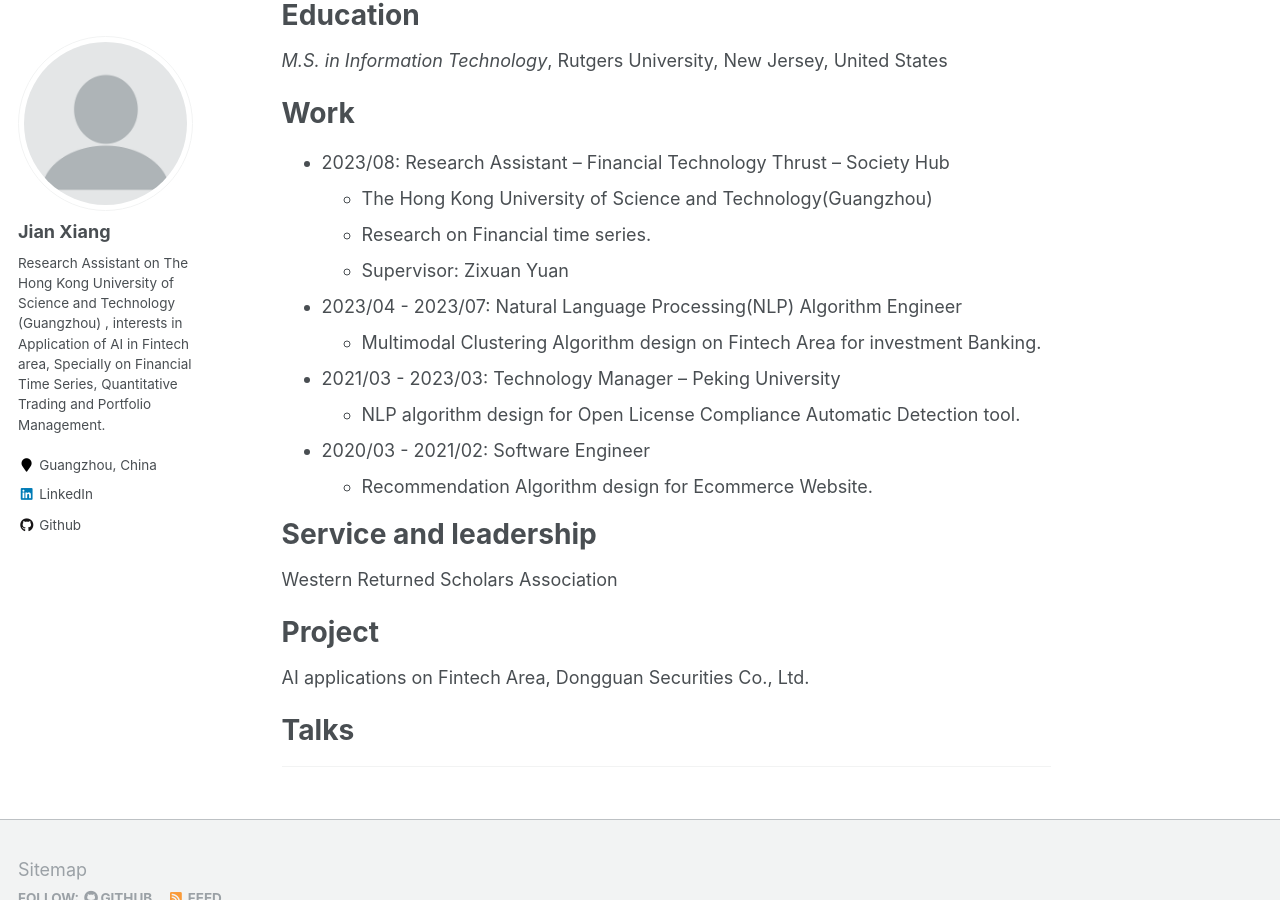
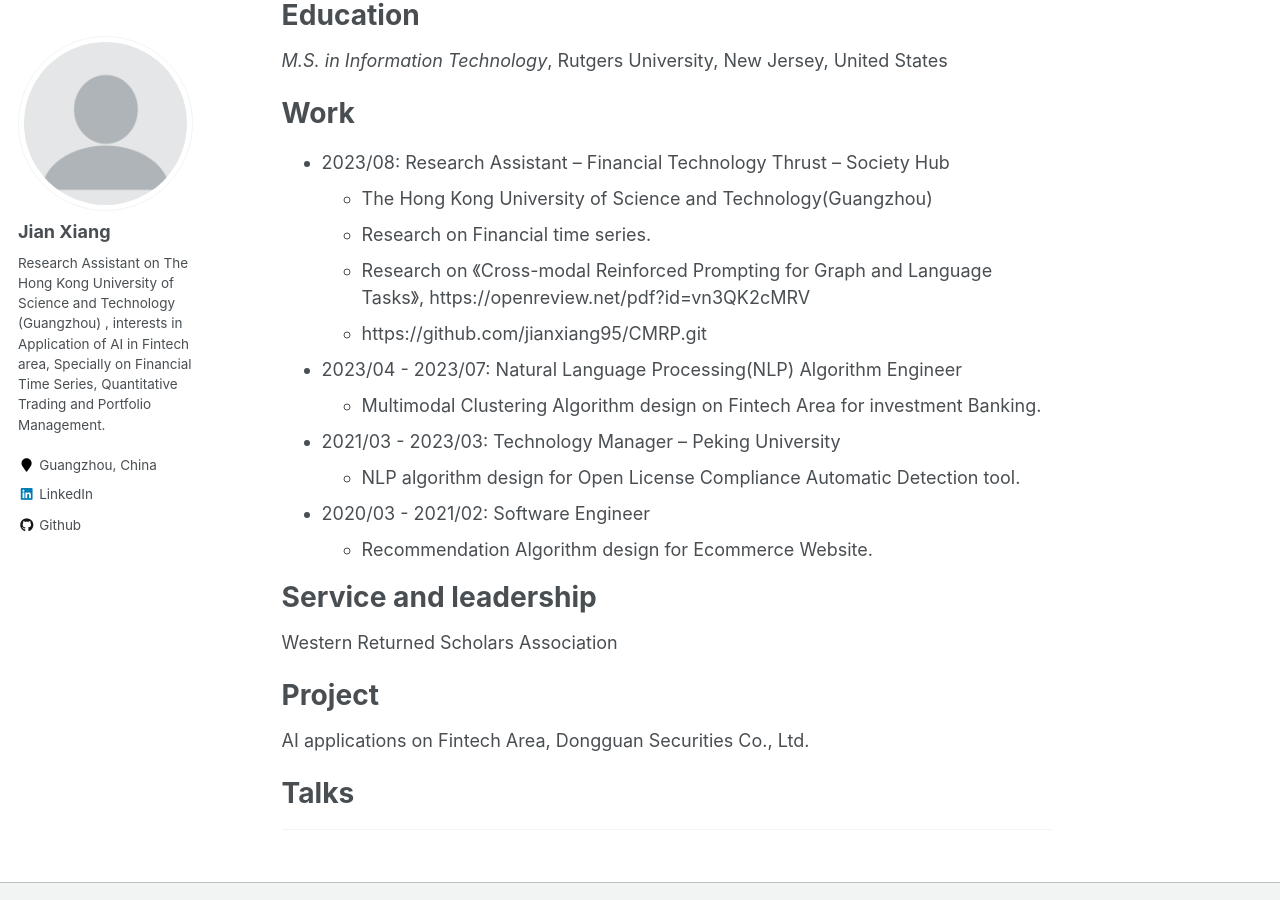
Before and after one commit to jianxiang95/jianxiang95.github.io, a Jekyll site: the page built from _pages/about.md, in a window 1280 px wide and 900 px high, scrolled down 565 px. Built offline with Jekyll 4.4.1, drawn with Linux system fonts in a browser that asks for light colours.

Commit message:
Update about.md

```diff
--- a/_pages/about.md
+++ b/_pages/about.md
@@ -31,7 +31,8 @@ Work
 * 2023/08: Research Assistant -- Financial Technology Thrust -- Society Hub
   * The Hong Kong University of Science and Technology(Guangzhou)
   * Research on Financial time series.
-  * Supervisor: Zixuan Yuan
+  * Research on 《Cross-modal Reinforced Prompting for Graph and Language Tasks》, https://openreview.net/pdf?id=vn3QK2cMRV
+  * https://github.com/jianxiang95/CMRP.git
 
 * 2023/04 - 2023/07: Natural Language Processing(NLP) Algorithm Engineer
   * Multimodal Clustering Algorithm design on Fintech Area for investment Banking.
```
